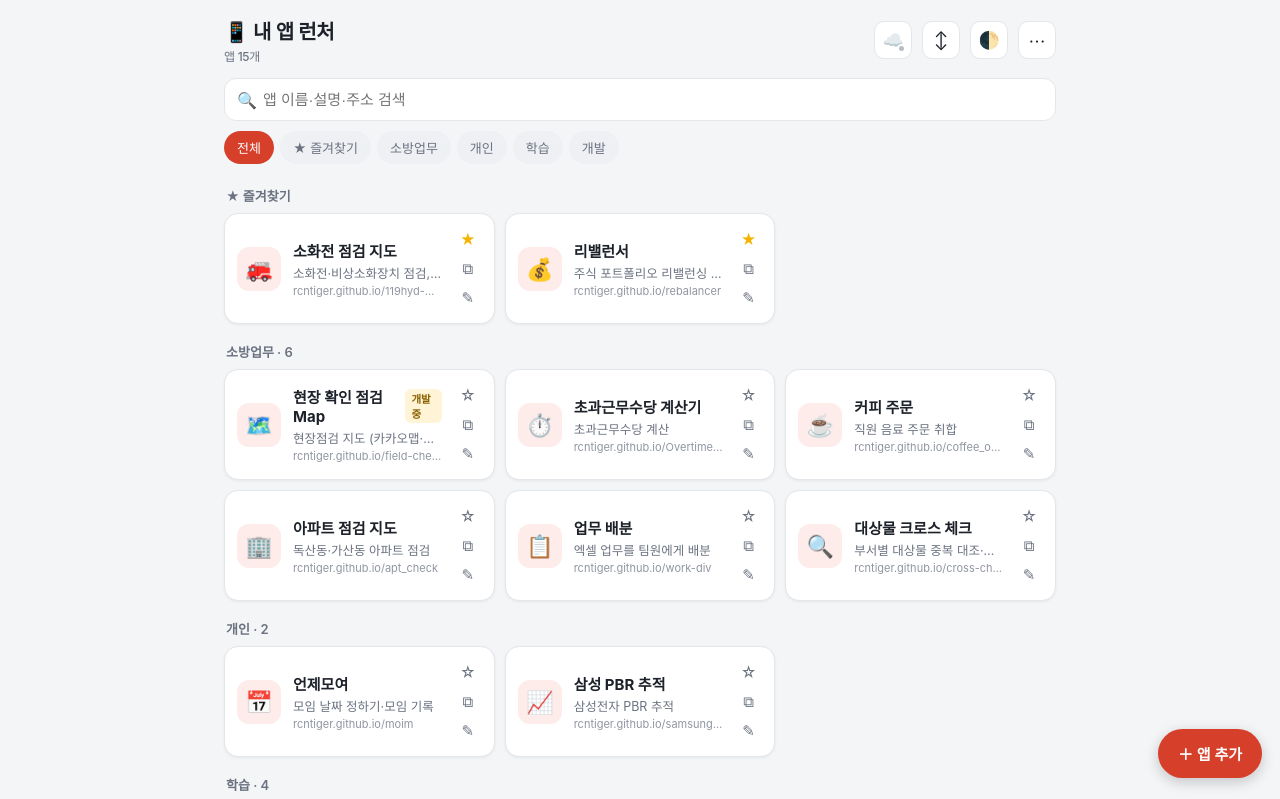
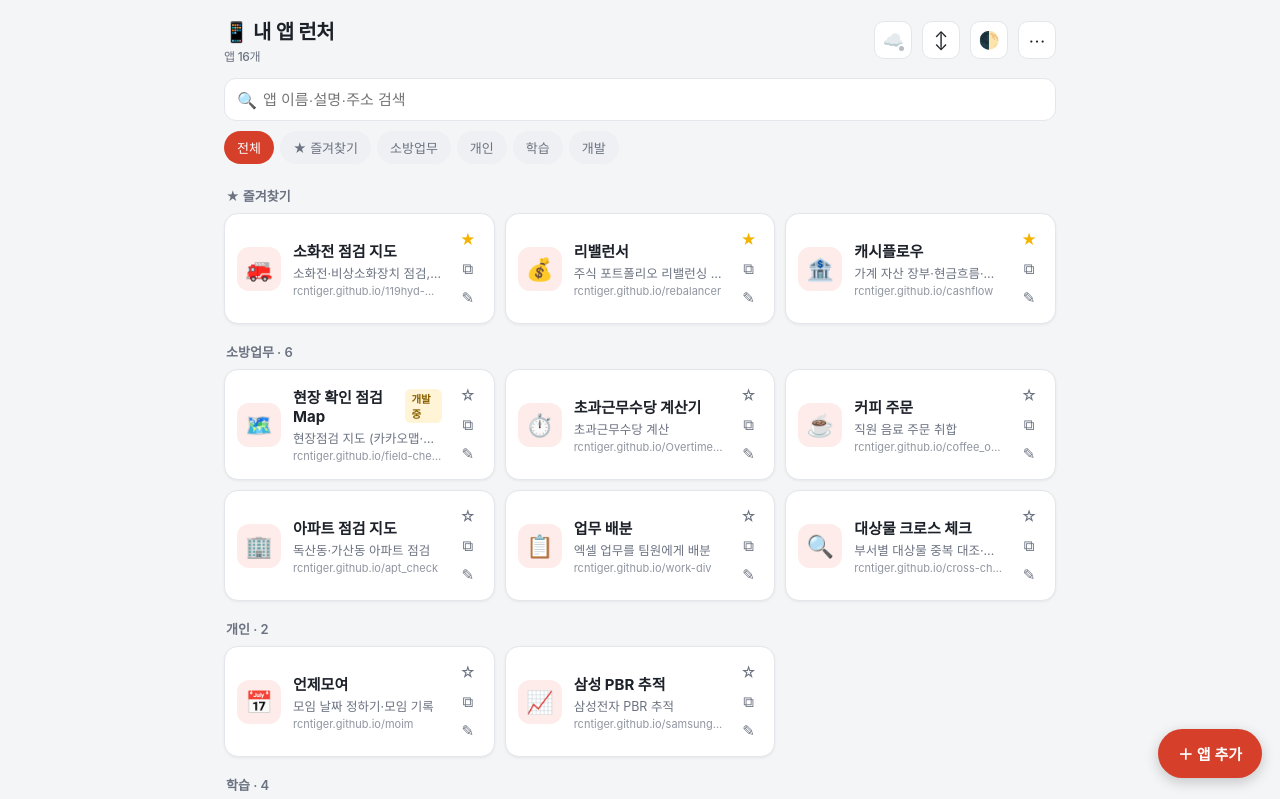
Before and after one commit to rcntiger/apps, a plain HTML site: page index.html in a window 1280 px wide. Shown: the top 799 px of the page. Drawn offline with nearby package versions, Linux system fonts and the light colour scheme.

Commit message:
앱 목록에 캐시플로우 추가
Co-Authored-By: Claude Opus 5.5 <noreply@anthropic.com>
Claude-Session: https://claude.ai/code/session_0141DSSPY1wBKUo8LUQk7ahj

```diff
--- a/index.html
+++ b/index.html
@@ -257,6 +257,7 @@ const DEFAULTS=[
   {emoji:'🚒',name:'소화전 점검 지도',url:'https://rcntiger.github.io/119hyd-Map2/',desc:'소화전·비상소화장치 점검, 폐전·노후 표시, 인쇄',cat:'소방업무',repo:'rcntiger/119hyd-Map2',fav:true},
   {emoji:'🗺️',name:'현장 확인 점검 Map',url:'https://rcntiger.github.io/field-check/',desc:'현장점검 지도 (카카오맵·사진·엑셀)',cat:'소방업무',status:'dev',repo:'rcntiger/field-check'},
   {emoji:'💰',name:'리밸런서',url:'https://rcntiger.github.io/rebalancer/',desc:'주식 포트폴리오 리밸런싱 (KIS 연동)',cat:'개인',repo:'rcntiger/rebalancer',fav:true},
+  {emoji:'🏦',name:'캐시플로우',url:'https://rcntiger.github.io/cashflow/',desc:'가계 자산 장부·현금흐름·은퇴 시뮬레이션',cat:'개인',repo:'rcntiger/cashflow',fav:true},
   {emoji:'📅',name:'언제모여',url:'https://rcntiger.github.io/moim/',desc:'모임 날짜 정하기·모임 기록',cat:'개인'},
   {emoji:'📜',name:'한능검 학습노트',url:'https://rcntiger.github.io/hanguksa-notes/',desc:'한국사 시대별 노트·모의고사 10회',cat:'학습',repo:'rcntiger/hanguksa-notes'},
   {emoji:'🦺',name:'산업안전기사 압축노트',url:'https://rcntiger.github.io/safety-notes2/',desc:'필기 대비 압축본 노트',cat:'학습',repo:'rcntiger/safety-notes2'},
```
